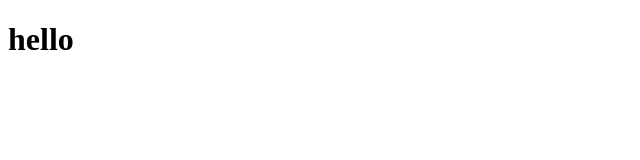
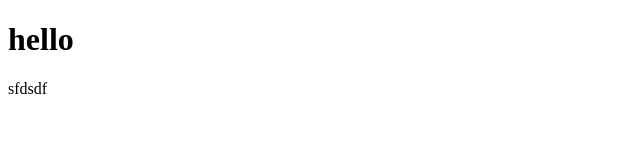
Before and after one commit to MKsenia728/TR-git-test, a plain HTML site: page index.html in a window 1280 px wide. Shown: the full height of the page, 0-640 px from the left. Drawn offline with Linux system fonts and the light colour scheme.

Commit message:
Изменения

```diff
--- a/index.html
+++ b/index.html
@@ -8,6 +8,8 @@
 </head>
 <body>
   <h1>hello</h1>
-
+<p>
+  sfdsdf
+</p>
 </body>
 </html>
```
